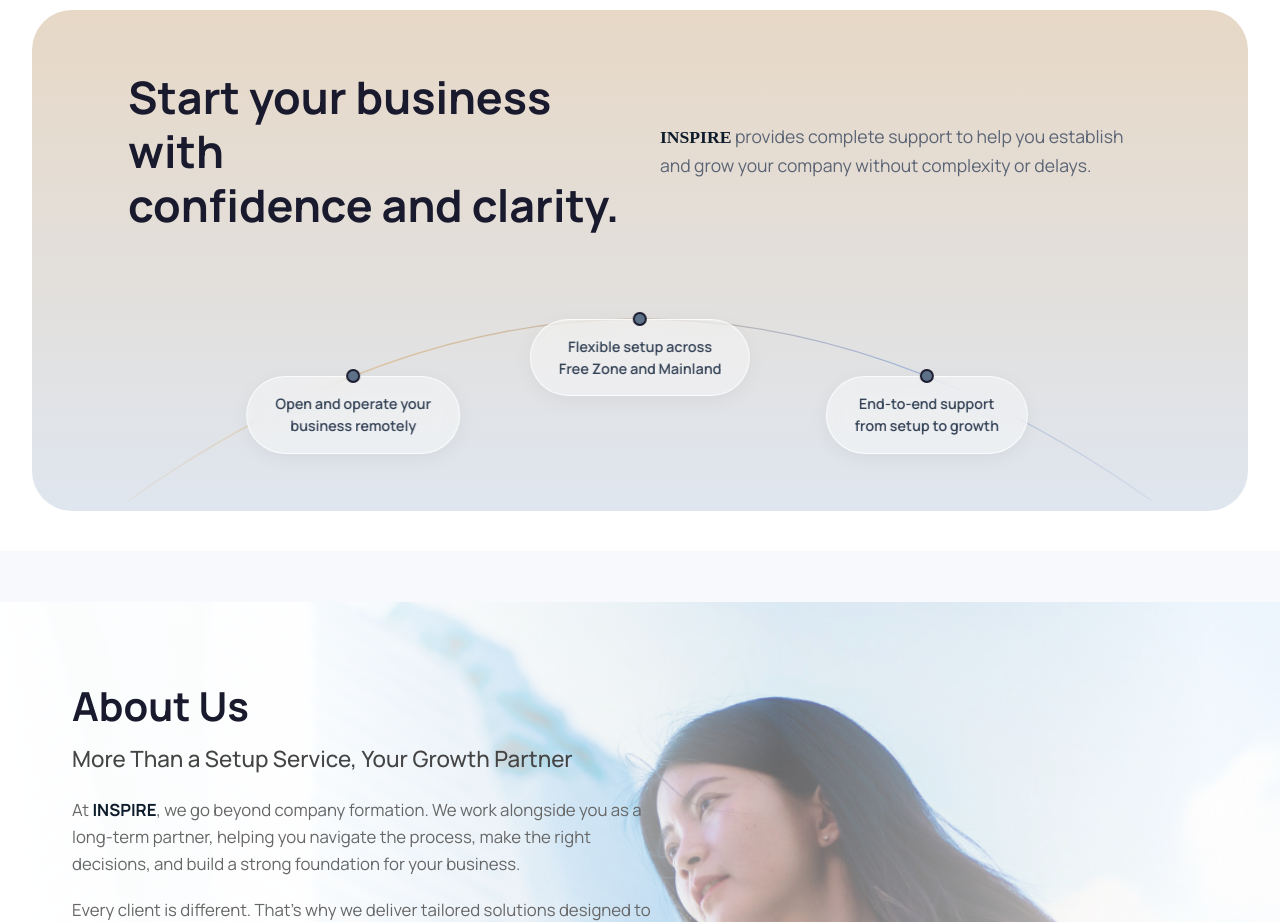
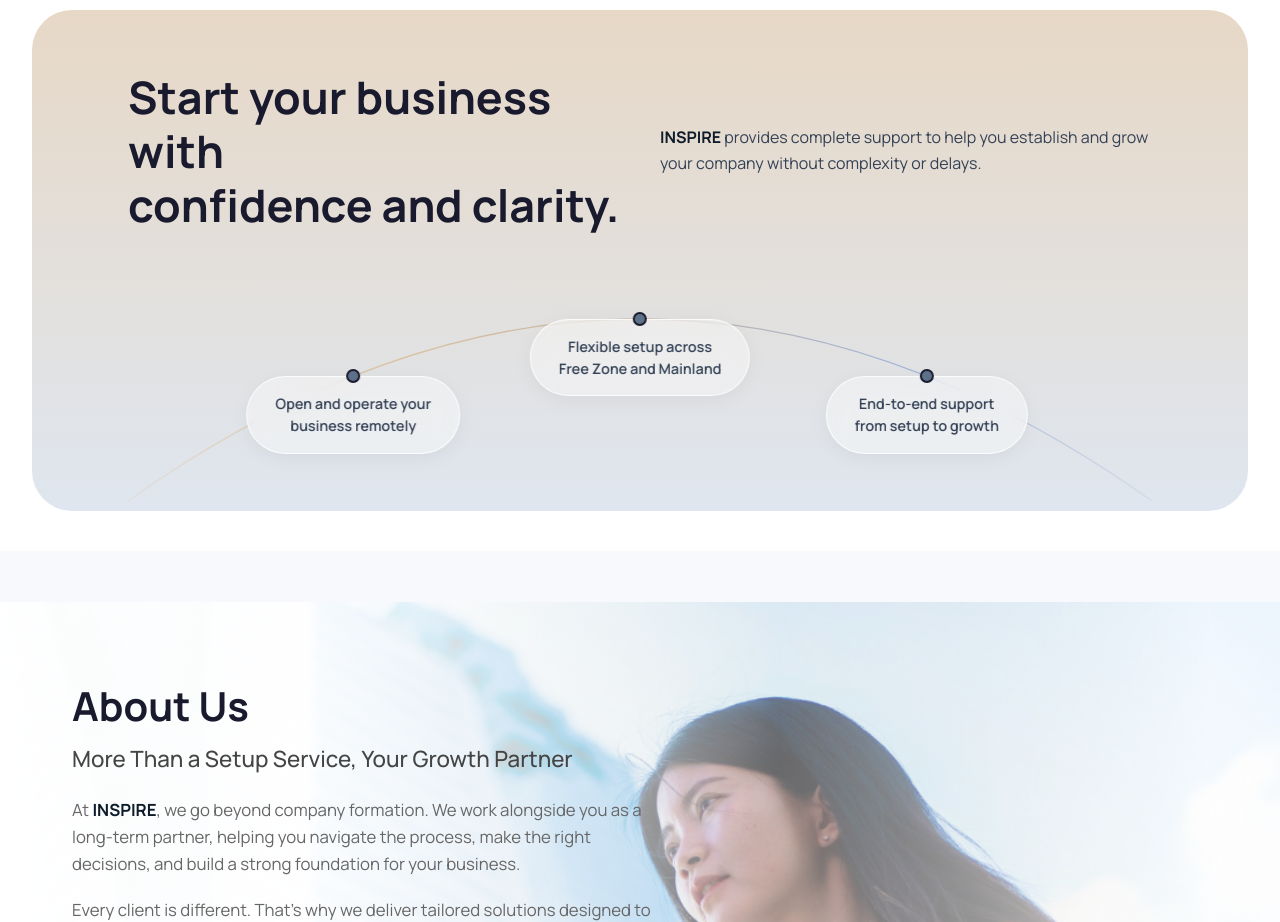
Before and after one commit to vaibhavkadusAL/Inspire, a React (Vite) app: page / in a window 1280 px wide. Shown: the part 800-1722 px from the top of the page. Built offline with nearby package versions, Linux system fonts and the light colour scheme.

Commit message:
SEO Added

```diff
--- a/src/components/sections/TrustSection.css
+++ b/src/components/sections/TrustSection.css
@@ -24,16 +24,11 @@
   color: #1a1a2e;
 }
 
-.trust-desc p {
-  font-size: 1.1rem;
-  color: #5b6475;
-  line-height: 1.6;
+.trust-desc strong {
+  color: #0d1b2a;
+  font-family: 'Manrope', sans-serif;
 }
 
-.trust-desc strong {
-  color: #0d1b2a;
-  font-family: serif;
-}
 
 /* CURVE */
 .process-path-container {
```
Also changed, not shown: 1 other file (tests, documents, lock files or other folders).
